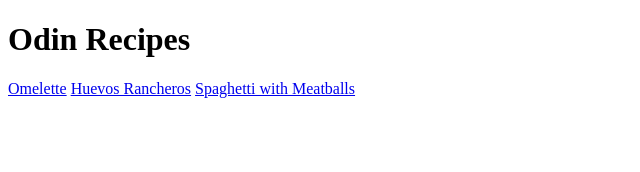
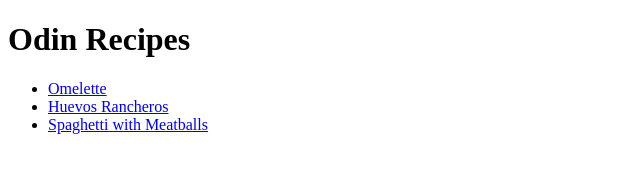
Before and after one commit to Nick-a-Nack/odin-recipes, a plain HTML site: page index.html in a window 1280 px wide. Shown: the whole page, without its empty margins (0-640 px from the left). Drawn offline with Linux system fonts and the light colour scheme.

Commit message:
Changed recipe links to be in unordered list format

```diff
--- a/index.html
+++ b/index.html
@@ -6,8 +6,10 @@
     </head>
     <body>
         <h1>Odin Recipes</h1>
-        <a href="./recipes/omelette.html">Omelette</a>
-        <a href="./recipes/huevos.html">Huevos Rancheros</a>
-        <a href="./recipes/spaghetti.html">Spaghetti with Meatballs</a>
+            <ul>
+                <li><a href="./recipes/omelette.html">Omelette</a></li>
+                <li><a href="./recipes/huevos.html">Huevos Rancheros</a></li>
+                <li><a href="./recipes/spaghetti.html">Spaghetti with Meatballs</a></li>
+            </ul>
     </body>
 </html>
```
